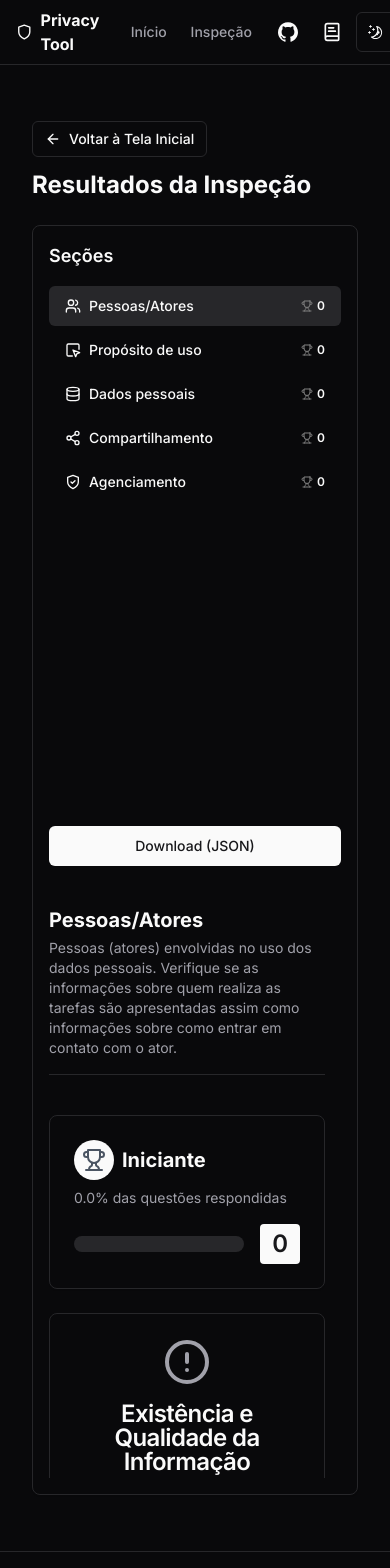
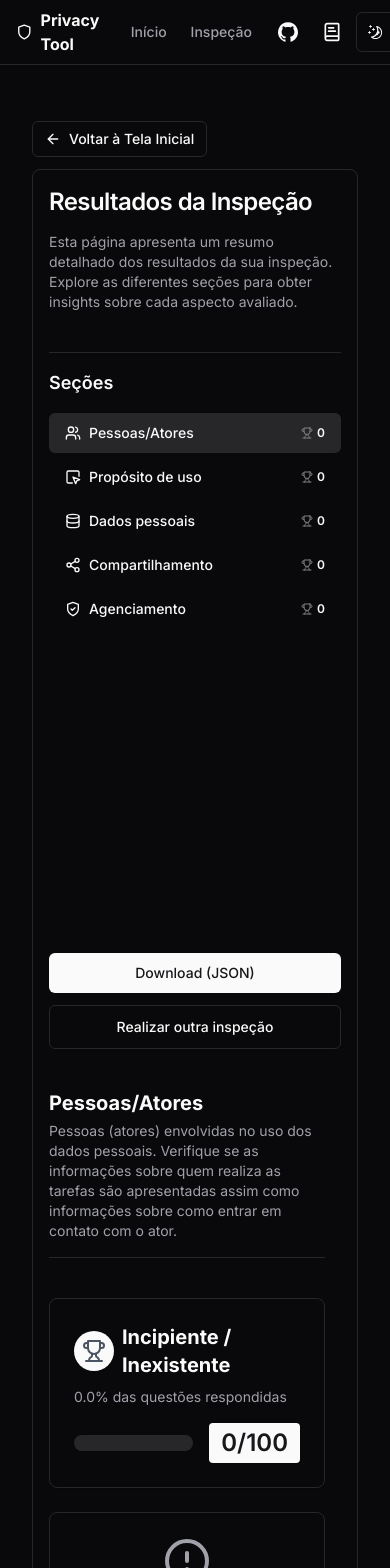
Before and after one commit to malumsz/tcc, a Next.js app: page /result-page in a window 390 px wide. Shown: the top 1568 px of the page. Built offline with nearby package versions, Linux system fonts and the light colour scheme.

Commit message:
results page wip

```diff
--- a/components/result-page.tsx
+++ b/components/result-page.tsx
@@ -17,6 +17,7 @@ import { PieChart, Pie, Cell, ResponsiveContainer, Label, Legend } from 'rechart
 import { ChartContainer, ChartTooltip, ChartTooltipContent, ChartLegend, ChartLegendContent } from "@/components/ui/chart"
 import { Trophy, AlertCircle, Users, MousePointerSquare, Database, Share2, ShieldCheck, CheckCircle2, LucideIcon, ChevronDown, ChevronUp } from 'lucide-react'
 import { cn } from "@/lib/utils"
+import Link from 'next/link'
 
 interface Medal {
   type: string;
@@ -64,7 +65,7 @@ const getMedalType = (score: number): Medal => {
   if (score >= 91) return { type: 'Ouro', color: '#FFD700', icon: <Trophy className="h-6 w-6 text-yellow-500" /> }
   if (score >= 61) return { type: 'Prata', color: '#C0C0C0', icon: <Trophy className="h-6 w-6 text-gray-400" /> }
   if (score >= 41) return { type: 'Bronze', color: '#CD7F32', icon: <Trophy className="h-6 w-6 text-orange-700" /> }
-  return { type: 'Iniciante', color: '#808080', icon: <Trophy className="h-6 w-6 text-gray-600" /> }
+  return { type: 'Incipiente / Inexistente', color: '#808080', icon: <Trophy className="h-6 w-6 text-gray-600" /> }
 }
 
 const calculateCategoryScore = (categoryData: Record<string, string>, totalQuestions: number): CategoryScore => {
@@ -154,7 +155,7 @@ const renderSectionSummary = (section: QuestionSection, sectionScores: Record<Qu
           <div className="flex items-center gap-4">
             <Progress value={score} className="flex-grow" />
             <div className="text-2xl sm:text-3xl font-semibold bg-primary text-primary-foreground px-3 py-1 rounded">
-              {score}
+              {score}/100
             </div>
           </div>
         </div>
@@ -189,11 +190,11 @@ const renderCategoryChart = (section: QuestionSection, category: QuestionCategor
   }
 
   return (
-    <Card className="flex flex-col">
-      <CardHeader className="items-center pb-0">
-        <CardTitle>{category}</CardTitle>
+    <Card className="flex flex-col h-full">
+      <CardHeader className="items-center">
+        <CardTitle className="text-center">{category}</CardTitle>
       </CardHeader>
-      <CardContent className="flex-1 pb-0">
+      <CardContent className="flex-1 pb-4 pt-2">
         <ChartContainer
           config={chartConfig}
           className="mx-auto aspect-square max-h-[250px]"
@@ -268,11 +269,12 @@ const renderQuestionResponses = (section: QuestionSection, formData: ProcessedFo
     return (
       <Card className="mt-6">
         <CardHeader>
-          <CardTitle>Respostas Detalhadas</CardTitle>
+          <CardTitle className="mb-3">Respostas Detalhadas</CardTitle>
+          <Separator className="my-4" />
         </CardHeader>
         <CardContent className="flex flex-col items-center justify-center p-6">
           <AlertCircle className="h-12 w-12 text-muted-foreground mb-4" />
-          <p className="text-muted-foreground text-center">Nenhuma questão respondida nesta seção</p>
+          <p className="text-muted-foreground text-center">Nenhuma questão respondida nesta categoria</p>
         </CardContent>
       </Card>
     )
@@ -281,54 +283,30 @@ const renderQuestionResponses = (section: QuestionSection, formData: ProcessedFo
   return (
     <Card className="mt-6">
         <CardHeader>
-        <CardTitle>Respostas Detalhadas</CardTitle>
+          <CardTitle className="mb-3">Respostas Detalhadas</CardTitle>
+          <Separator className="my-4" />
         </CardHeader>
         <CardContent>
-        <Tabs defaultValue={Object.keys(sectionData)[0]}>
-          <TabsList className="grid w-full grid-cols-2">
-            {Object.keys(sectionData).map((category) => (
-              <TabsTrigger key={category} value={category}>
-                {category}
-              </TabsTrigger>
-            ))}
-          </TabsList>
+          <ScrollArea className="h-[300px] w-full pr-4">
             {Object.entries(sectionData).map(([category, categoryData]) => (
-            <TabsContent key={category} value={category}>
-              <ScrollArea className="h-[400px] w-full">
-                <div className="space-y-4 pr-4">
+              <div key={category} className="mb-4">
+                <h4 className="font-semibold mb-2">{category}</h4>
+                <Separator className="my-4" />
                 {Object.entries(categoryData).map(([questionKey, answer]) => {
                   const [_, index] = questionKey.split('-')
                   const question = questions[section][category as QuestionCategory][parseInt(index)]
                   return (
-                      <motion.div
-                        key={questionKey}
-                        initial={{ opacity: 0, y: 20 }}
-                        animate={{ opacity: 1, y: 0 }}
-                        transition={{ duration: 0.3 }}
-                      >
-                        <Card>
-                          <CardContent className="p-4">
-                            <div className="flex flex-col space-y-2">
-                              <p className="text-sm text-muted-foreground">{question}</p>
-                              <div className="flex justify-center">
-                                <Badge
-                                  variant={answer ? "default" : "secondary"}
-                                  className="text-xs py-0.5 px-2"
-                                >
+                    <div key={questionKey} className="mb-2 flex flex-wrap items-start">
+                      <p className="text-sm text-muted-foreground flex-grow mr-2">{question}</p>
+                      <Badge variant="secondary" className="mt-1 whitespace-normal text-right">
                         {answer || 'Não respondida'}
                       </Badge>
                     </div>
-                            </div>
-                          </CardContent>
-                        </Card>
-                      </motion.div>
                   )
                 })}
               </div>
+            ))}
           </ScrollArea>
-            </TabsContent>
-          ))}
-        </Tabs>
         </CardContent>
       </Card>
   )
@@ -390,13 +368,20 @@ export default function Component() {
           animate={{ opacity: 1 }}
           transition={{ duration: 0.5 }}
         >
-          <h1 className="text-2xl sm:text-3xl font-bold mb-6">Resultados da Inspeção</h1>
-          <Card>
+          <Card className="mb-6">
             <CardContent className="p-4 sm:p-6">
               <div className="flex flex-col lg:flex-row lg:space-x-6 xl:space-x-12">
-                <aside className="w-full lg:w-1/4 mb-6 lg:mb-0">
+                <div className="w-full lg:w-1/4 mb-6 lg:mb-0">
+                  <CardHeader className="px-0 pt-0">
+                    <CardTitle className="text-2xl sm:text-3xl mb-2">Resultados da Inspeção</CardTitle>
+                    <CardDescription>
+                      Esta página apresenta um resumo detalhado dos resultados da sua inspeção.
+                      Explore as diferentes seções para obter insights sobre cada aspecto avaliado.
+                    </CardDescription>
+                  </CardHeader>
+                  <Separator className="my-4" />
                   <h2 className="text-lg font-semibold mb-4">Seções</h2>
-                  <ScrollArea className="h-[calc(100vh-20rem)] lg:h-[calc(100vh-24rem)]">
+                  <ScrollArea className="h-[calc(100vh-20rem)] lg:h-[calc(85vh-24rem)]">
                     <nav className="flex flex-col space-y-1">
                       {(Object.keys(questions) as QuestionSection[]).map((section) => {
                         const Icon = sectionIcons[section]
@@ -424,20 +409,27 @@ export default function Component() {
                       })}
                     </nav>
                   </ScrollArea>
-                  <div className="mt-4">
+                  <div className="mt-4 space-y-4">
                     <Button
                       onClick={handleDownload}
-                      className="w-full py-2 text-sm"
+                      className="w-full py-2 text-sm mb-3"
                     >
                       Download (JSON)
                     </Button>
+                    <Link href="/form-page" passHref>
+                      <Button
+                        size="lg" variant="outline" className="w-full group hover:bg-secondary/10"
+                      >
+                        Realizar outra inspeção
+                      </Button>
+                    </Link>
                   </div>
-                </aside>
-                <div className="flex-1 overflow-hidden">
-                  <ScrollArea className="h-[calc(100vh-16rem)] pr-4 sm:pr-6">
-                    <div className="space-y-6">
+                </div>
+                <div className="flex-1">
+                  <ScrollArea className="h-[calc(100vh-10rem)]">
+                    <div className="space-y-6 pr-4">
                       <div className="sticky top-0 bg-background z-10 py-4">
-                        <h2 className="text-xl sm:text-2xl font-bold">{activeSection}</h2>
+                        <h3 className="text-xl sm:text-2xl font-bold">{activeSection}</h3>
                         <p className="text-sm text-muted-foreground mt-1">{sectionDescriptions[activeSection]}</p>
                         <Separator className="mt-4" />
                       </div>
```
Lines whose indentation alone changed are shown as unchanged.
